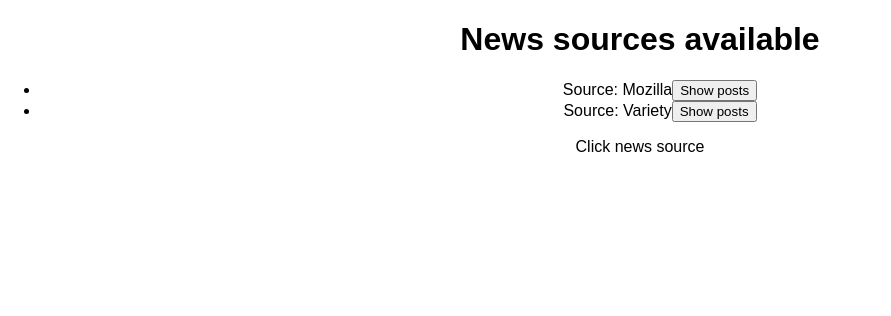
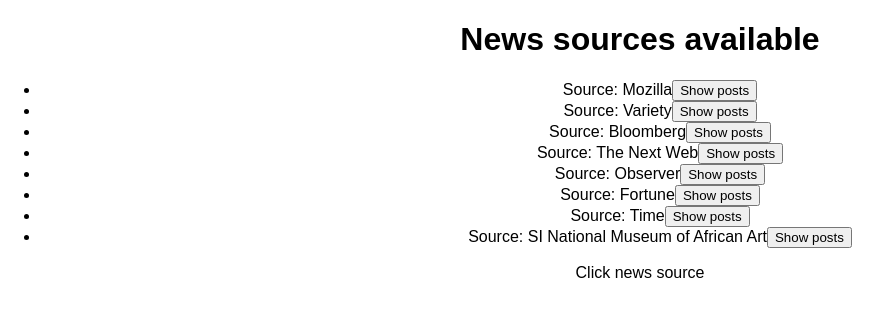
Before and after one commit to heathernfran/react-qz, a React (Create React App) app: page / in a window 1280 px wide. Shown: the top 316 px of the page, without its empty margins (0-891 px from the left). Built offline with nearby package versions, Linux system fonts and the light colour scheme.

Commit message:
Import urls into app. Set additional news sources.

```diff
--- a/src/App.js
+++ b/src/App.js
@@ -1,11 +1,8 @@
 import React, { Component } from 'react';
 import Posts from './Posts';
+import { urls } from './urls';
 
 import './App.css';
-
-const urls = new Map()
-  .set('Mozilla', 'https://blog.mozilla.org')
-  .set('Variety', 'http://variety.com')
 
 class App extends Component {
   constructor(props) {
--- /dev/null
+++ b/src/urls.js
@@ -0,0 +1,9 @@
+export const urls = new Map()
+  .set('Mozilla', 'https://blog.mozilla.org')
+  .set('Variety', 'http://variety.com')
+  .set('Bloomberg', 'https://www.bloomberg.com/professional')
+  .set('The Next Web', 'https://thenextweb.com')
+  .set('Observer', 'http://observer.com')
+  .set('Fortune', 'http://fortune.com')
+  .set('Time', 'http://time.com')
+  .set('SI National Museum of African Art', 'https://africa.si.edu')
```
